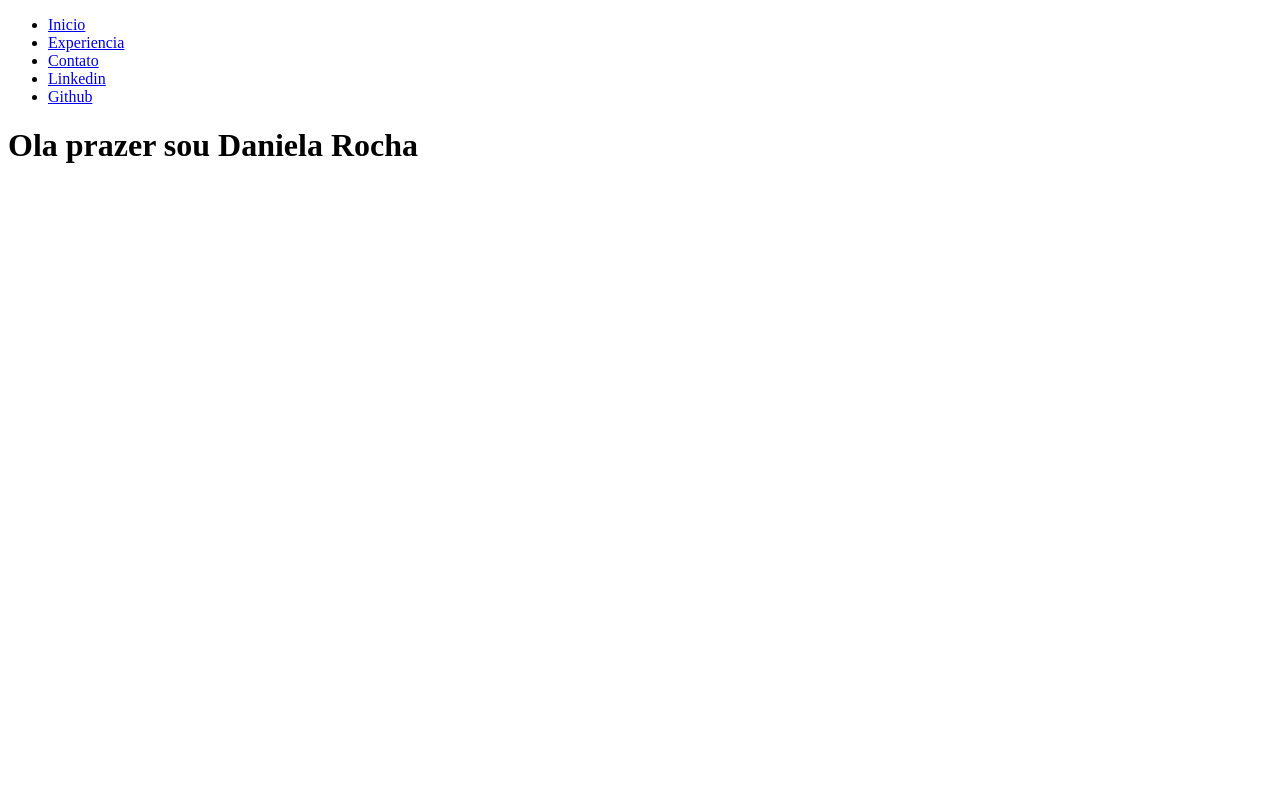
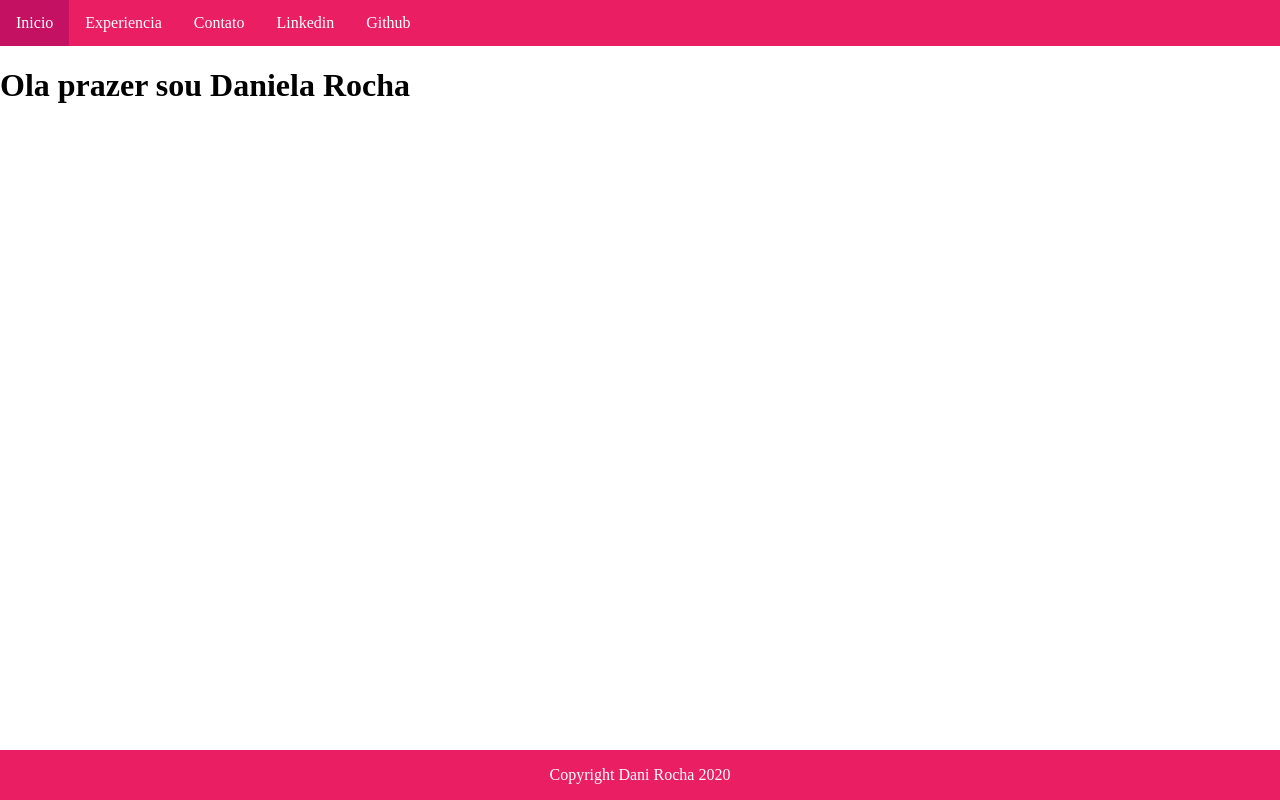
Before and after one commit to danirocha87/apresentacao, a plain HTML site: page index.html in a window 1280 px wide. Drawn offline with Linux system fonts and the light colour scheme.

Commit message:
deixando o site bonito

```diff
--- a/index.html
+++ b/index.html
@@ -4,8 +4,51 @@
     <meta charset="UTF-8">
     <meta name="viewport" content="width=device-width, initial-scale=1.0">
     <title>Início</title>
+    <style>
+        .footer {
+          position: fixed;
+          left: 0;
+          bottom: 0;
+          width: 100%;
+          background-color: #E91E63;
+          color: white;
+          text-align: center;
+        }
+        body {
+            margin: 0;
+        }
+        ul {
+    width: 100%;
+    left: 0;
+  list-style-type: none;
+  margin: 0;
+  padding: 0;
+  overflow: hidden;
+  background-color:#E91E63;
+}
+
+li {
+  float: left;
+}
+
+li a {
+  display: block;
+  color: white;
+  text-align: center;
+  padding: 14px 16px;
+  text-decoration: none;
+}
+
+/* Change the link color to #111 (black) on hover */
+li a:hover {
+  background-color:#C51162;
+}
+
+        </style>
+
 </head>
 <body>
+    <div>
         <ul>
             <li>
                 <a href="./index.html">Inicio</a>
@@ -23,9 +66,13 @@
                 <a href="https://github.com/danirocha87"> Github</a>
             </li>
         </ul>
-
+    </div>
 
     <h1> Ola prazer sou Daniela Rocha</h1>
+    <div class="footer">
+        <p>Copyright Dani Rocha 2020</p>
+    </div>
+
 </body>
 
 </html>
```
Lines whose indentation alone changed are shown as unchanged.
